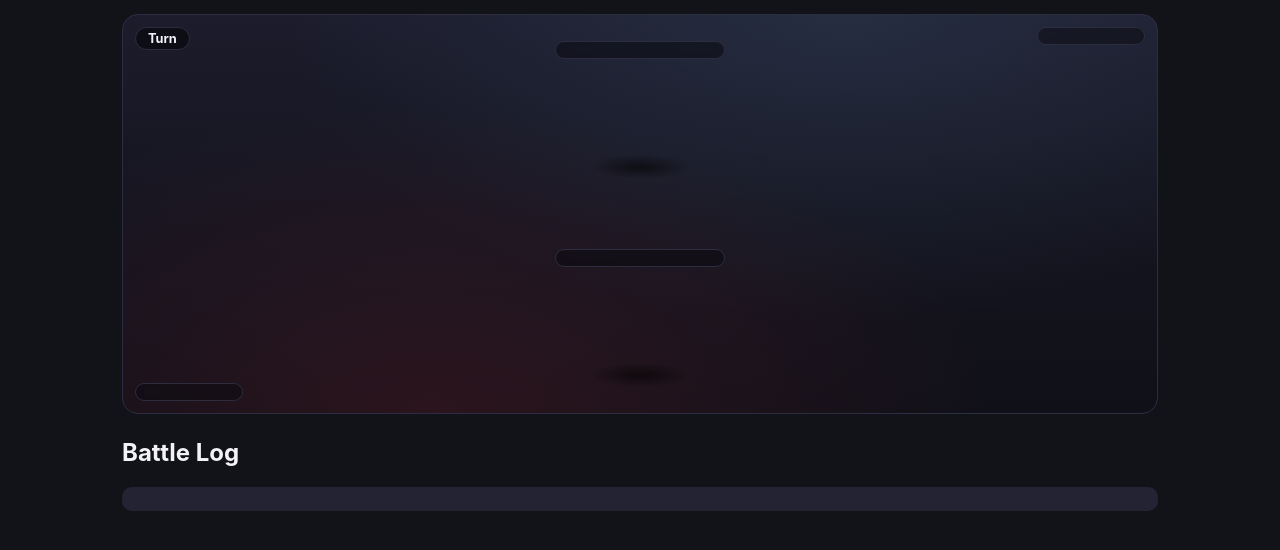
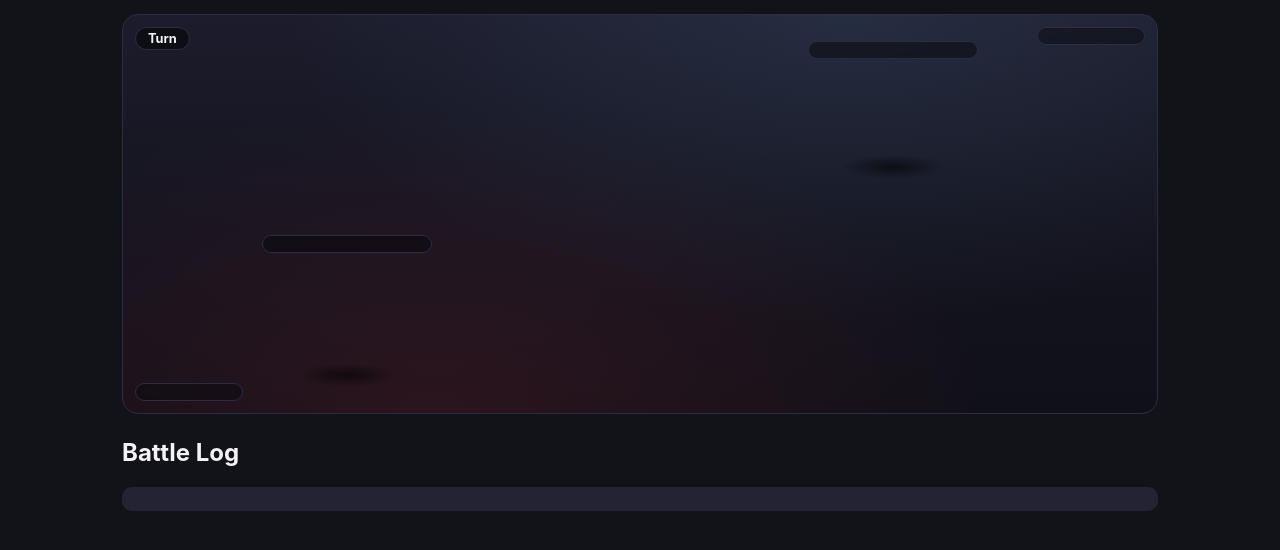
Before and after one commit to RiversC1/shawtybot, a FastAPI app: template web/templates/battle_room.html in a window 1280 px wide. Shown: the part 124-674 px from the top of the page. Run offline with FastAPI, Linux system fonts and the light colour scheme; the template is opened without the code that fills it, so the values that code supplies are empty.

Commit message:
Fix battle scene: real diagonal layout, animate the opening send-out too
Compared the current layout frame-by-frame against a Pokémon Showdown
recording. Two real bugs, not style nitpicks:

- Both Pokémon were rendered in a single centered column. Showdown offsets
  the opponent's Pokémon+HP bar up-and-right of center (further away,
  smaller) and yours down-and-left (closer, bigger) — a real diagonal, not
  a straight stack. Matched that: mon columns are now offset via
  align-self + margin instead of the scene centering everything, and the
  player's own sprite renders slightly larger.

- The very first send-out (turn 1, both sides) never animated even after
  the send-out sequence work, because start_battle_sides() never recorded
  switch_in events for it in the first place — those only ever came from
  resolve_turn(), which the opening send-out doesn't go through. Fixed at
  the source: start_battle_sides() now logs both sides' initial switch_in
  the same way a later turn's switch does, so the battle log has always
  been missing "X sends out Y!" for turn 1, and the web room's fresh-battle
  load path now replays those two through the same animated queue a live
  switch gets (guarding animatedEventCount up front so a WebSocket
  reconnect can't double-queue the same send-out).

Verified locally: diagonal layout screenshot-matched against the
reference, a brand-new battle now shows both throws on first page load
with zero console errors and no duplicate replay, and a full live turn
(move → damage → HP drain) still renders correctly afterward.

Co-Authored-By: Claude Sonnet 5 <noreply@anthropic.com>

```diff
--- a/web/static/battle_room.js
+++ b/web/static/battle_room.js
@@ -653,9 +653,32 @@
     });
   }
 
-  // Initial render: show the full existing history immediately, with no
-  // playback delay — only events that arrive AFTER this point get the
-  // one-at-a-time treatment.
+  // Initial render: normally shows the full existing history immediately,
+  // with no playback delay, so reopening a battle already many turns in
+  // doesn't replay all of it — only events that arrive AFTER this point get
+  // the one-at-a-time treatment. The one exception is a battle nobody has
+  // acted in yet (just the opening send-outs): that gets the same animated
+  // beat a live switch-in gets, so the very first "X sends out Y!" throw
+  // isn't the one send-out in the whole battle that never plays.
+  const onlyOpeningSendOuts =
+    truth.events.length > 0 && truth.events.every((e) => e.type === "turn_start" || e.type === "switch_in");
+
+  if (onlyOpeningSendOuts) {
+    visibleA = null;
+    visibleB = null;
+    revealed = [];
+    // Mark these as already claimed for animation *before* playQueue starts
+    // (not after) — connectWs()'s first message can otherwise land mid- or
+    // right-after-animation and, seeing animatedEventCount still at 0,
+    // re-queue the exact same send-outs a second time.
+    animatedEventCount = truth.events.length;
+    pendingEvents = truth.events.slice();
+    renderFrame(null, null);
+    playing = true;
+    playQueue().finally(() => {
+      playing = false;
+    });
+  } else {
     visibleA = truth.roster_a.find((m) => m.is_active) || truth.roster_a[0] || null;
     visibleB = truth.roster_b.find((m) => m.is_active) || truth.roster_b[0] || null;
     revealed = truth.events.slice();
@@ -664,6 +687,7 @@
     renderResultBanner();
     renderActionPanel(truth);
     syncMusicAndResult();
+  }
 
   if (truth.status !== "finished" && truth.status !== "abandoned") {
     connectWs();
--- a/web/static/style.css
+++ b/web/static/style.css
@@ -1470,7 +1470,6 @@ code {
     min-height: 400px;
     display: flex;
     flex-direction: column;
-    align-items: center;
     justify-content: space-between;
     gap: 20px;
 }
@@ -1527,6 +1526,9 @@ code {
     overflow-wrap: break-word;
 }
 
+/* Opponent's Pokémon sits upper-right-of-center (further away, smaller);
+   yours sits lower-left-of-center (closer, bigger) — a real diagonal, not
+   two Pokémon stacked in a straight centered column. */
 .battle-mon-column {
     display: flex;
     flex-direction: column;
@@ -1534,7 +1536,26 @@ code {
     gap: 6px;
 }
 
-.battle-mon-column-top { padding-top: 6px; }
+.battle-mon-column-top {
+    align-self: flex-end;
+    margin-right: 16%;
+    padding-top: 6px;
+}
+
+.battle-mon-column-bottom {
+    align-self: flex-start;
+    margin-left: 12%;
+}
+
+.battle-mon-column-bottom .battle-sprite-slot {
+    width: 156px;
+    height: 134px;
+}
+
+.battle-mon-column-bottom .battle-sprite {
+    max-width: 134px;
+    max-height: 134px;
+}
 
 .battle-hp-label {
     background: rgba(10, 10, 16, 0.55);
@@ -1616,6 +1637,14 @@ code {
     .battle-trainer-panel { width: 84px; padding: 6px; }
     .battle-trainer-portrait { width: 40px; height: 40px; }
     .battle-hp-label { min-width: 130px; padding: 6px 10px; }
+    /* Not enough width for a diagonal without colliding with the corner
+       panels — fall back to centered, stacked columns. */
+    .battle-mon-column-top, .battle-mon-column-bottom {
+        align-self: center;
+        margin: 0;
+    }
+    .battle-mon-column-bottom .battle-sprite-slot { width: 140px; height: 120px; }
+    .battle-mon-column-bottom .battle-sprite { max-width: 120px; max-height: 120px; }
 }
 
 /* Attack lunge: toward the opponent (row-bottom sprites lunge up-right,
```
Also changed, not shown: battle_store.py (+9 -0 lines). Lines whose indentation alone changed are shown as unchanged.
